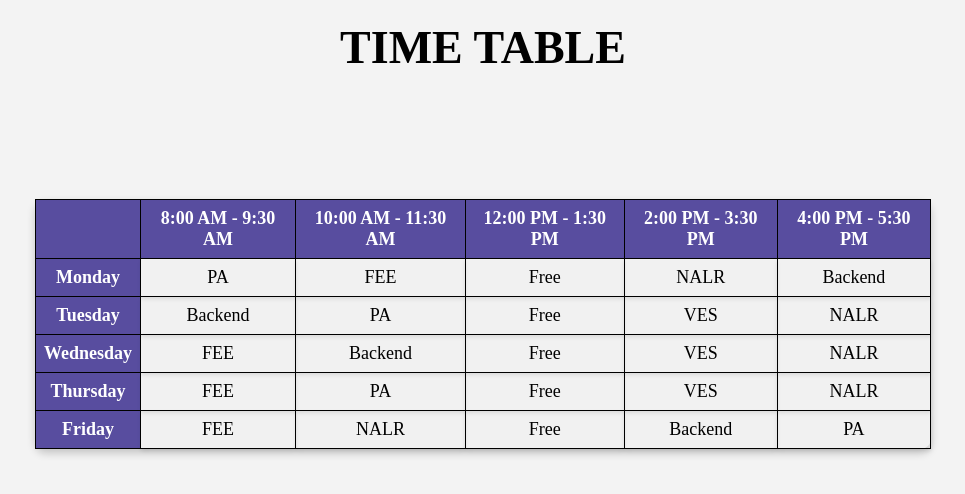
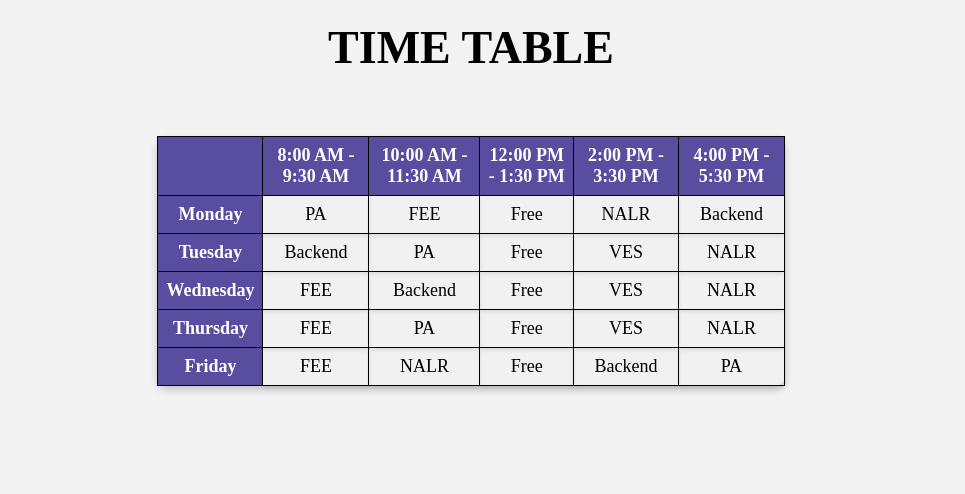
Before and after one commit to Nutika16/Collage_Management, a React (Create React App) app: page /TimeTable in a window 1280 px wide. Shown: the top 494 px of the page, without its empty margins (157-1122 px from the left). Built offline with nearby package versions, Linux system fonts and the light colour scheme.

Commit message:
Updated Commit

```diff
--- a/src/pages/Student/TimeTable.jsx
+++ b/src/pages/Student/TimeTable.jsx
@@ -60,9 +60,6 @@ class TimeTable extends Component {
         <h1 className='heading'>TIME TABLE</h1>
         <br></br>
         <br></br>
-        <br></br>
-        <br></br>
-        <br></br>
         <table className="timetable">
           <thead>
             <tr>
--- a/src/pages/Student/Timetable.css
+++ b/src/pages/Student/Timetable.css
@@ -13,6 +13,8 @@
   flex-direction: column;
   align-items: center;
   justify-content: center;
+  width: 70%;
+  margin-left: 180px;
 }
 
 /* Style for the whole timetable container */
```
